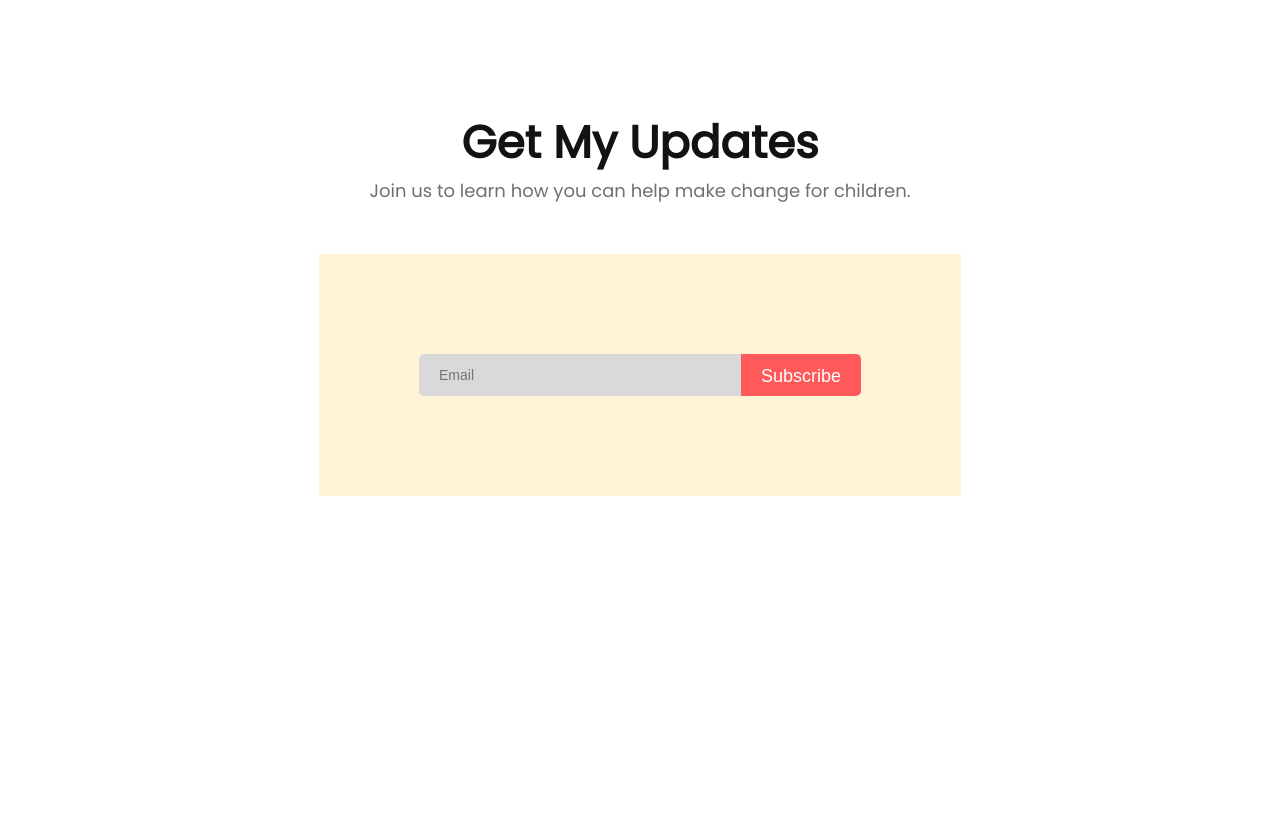
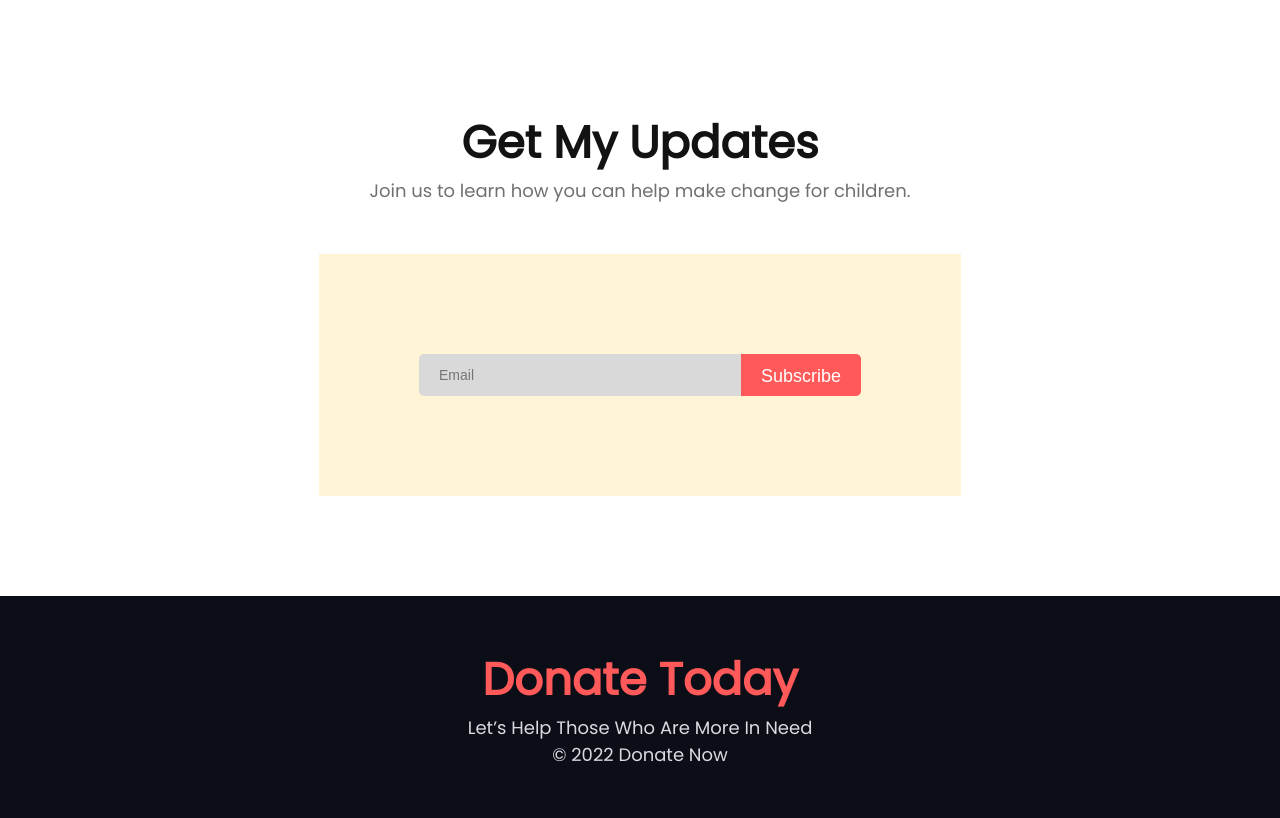
Before and after one commit to faruk-mahfuj/donate-today, a plain HTML site: page index.html in a window 1280 px wide. Shown: the part 2006-2824 px from the top of the page. Before the commit the page ends 2602 px from the top, so only its background shows below. Drawn offline with Linux system fonts and the light colour scheme.

Commit message:
footer section added

```diff
--- a/index.html
+++ b/index.html
@@ -93,11 +93,18 @@
             <input placeholder="Email" type="email" name="" id="email">
             <button id="subscribe">Subscribe</button>
         </div>
-
-
-
     </section>
 
+    <!-- Footer Section -->
+
+    <section class="footer-section">
+        <footer>
+            <h2>Donate Today</h2>
+            <p>Let’s Help Those Who Are More In Need</p>
+            <p>© 2022 Donate Now</p>
+
+        </footer>
+    </section>
 
 </body>
 
--- a/style.css
+++ b/style.css
@@ -163,7 +163,7 @@ button {
     border-radius: 5px;
 }
 
-/* Extra Section */
+/* Email Section */
 
 .email-section {
     display: flex;
@@ -202,3 +202,27 @@ button {
     border: none;
     margin: 0%;
 }
+
+/* Footer Section */
+
+.footer-section {
+    background-color: #0B0D17;
+    display: flex;
+    flex-direction: column;
+    text-align: center;
+    margin: 0%;
+    padding: 50px;
+
+
+}
+
+
+.footer-section h2 {
+    color: rgba(255, 89, 89, 1);
+    margin: 0%;
+}
+
+.footer-section p {
+    color: #D9DBE1;
+    ;
+}
```
